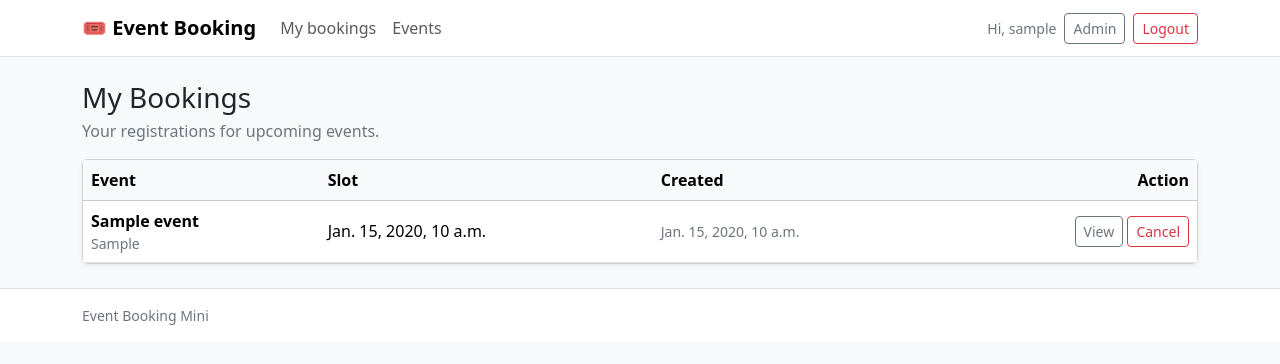
After one commit to grebennikoovaa/event-booking-mini, a Django app: page /my-bookings/ in a window 1280 px wide. The commit adds this page. Shown: the top 364 px of the page. Run offline with Django 5.2, Linux system fonts and the light colour scheme; a user stored in the database is signed in; tables that the repository leaves empty hold one stand-in row (values such as "Sample post").

Commit message:
added authpages and my booking page

```diff
--- /dev/null
+++ b/bookings/templates/bookings/my_bookings.html
@@ -0,0 +1,56 @@
+{% extends "base.html" %}
+{% block title %}My Bookings · Event Booking{% endblock %}
+
+{% block content %}
+<div class="d-flex justify-content-between align-items-center mb-3">
+  <div>
+    <h1 class="h3 mb-1">My Bookings</h1>
+    <div class="text-secondary">Your registrations for upcoming events.</div>
+  </div>
+</div>
+
+<div class="card shadow-sm">
+  <div class="table-responsive">
+    <table class="table align-middle mb-0">
+      <thead class="table-light">
+        <tr>
+          <th>Event</th>
+          <th>Slot</th>
+          <th>Created</th>
+          <th class="text-end">Action</th>
+        </tr>
+      </thead>
+
+      <tbody>
+        {% for b in bookings %}
+          <tr>
+            <td>
+              <div class="fw-semibold">{{ b.slot.event.title }}</div>
+              <div class="text-secondary small">{{ b.slot.event.location }}</div>
+            </td>
+            <td>{{ b.slot.start_datetime }}</td>
+            <td class="text-secondary small">{{ b.created_at }}</td>
+            <td class="text-end">
+              <a class="btn btn-outline-secondary btn-sm"
+                 href="{% url 'event_detail' b.slot.event.id %}">
+                View
+              </a>
+
+              <form method="post" action="{% url 'cancel_slot' b.slot.id %}" class="d-inline">
+                {% csrf_token %}
+                <button class="btn btn-outline-danger btn-sm" type="submit">Cancel</button>
+              </form>
+            </td>
+          </tr>
+        {% empty %}
+          <tr>
+            <td colspan="4" class="text-secondary">
+              No bookings yet. Go to <a href="{% url 'event_list' %}">Events</a>.
+            </td>
+          </tr>
+        {% endfor %}
+      </tbody>
+    </table>
+  </div>
+</div>
+{% endblock %}
--- a/bookings/urls.py
+++ b/bookings/urls.py
@@ -7,8 +7,7 @@ urlpatterns = [
     path("", views.home, name="home"),
     path("events/", views.event_list, name="event_list"),
     path("events/<int:event_id>/", views.event_detail, name="event_detail"),
+    path("my-bookings/", views.my_bookings, name="my_bookings"),
     path("slots/<int:slot_id>/book/", views.book_slot, name="book_slot"),
     path("slots/<int:slot_id>/cancel/", views.cancel_slot, name="cancel_slot"),
-    path("login/", auth_views.LoginView.as_view(), name="login"),
-    path("logout/", auth_views.LogoutView.as_view(), name="logout"),
 ]
--- a/bookings/views.py
+++ b/bookings/views.py
@@ -87,3 +87,14 @@ def cancel_slot(request, slot_id: int):
         messages.error(request, str(e))
 
     return redirect("event_detail", event_id=slot.event_id)
+
+@login_required
+def my_bookings(request):
+    bookings = (
+        Booking.objects
+        .filter(user=request.user)
+        .select_related("slot", "slot__event")
+        .order_by("-created_at")
+    )
+
+    return render(request, "bookings/my_bookings.html", {"bookings": bookings})
--- a/config/urls.py
+++ b/config/urls.py
@@ -3,6 +3,7 @@ from django.urls import path, include
 
 urlpatterns = [
     path("admin/", admin.site.urls),
-    path("accounts/", include("django.contrib.auth.urls")),  # login/logout
+    path("accounts/", include("django.contrib.auth.urls")),
     path("", include("bookings.urls")),
+
 ]
--- a/templates/base.html
+++ b/templates/base.html
@@ -25,6 +25,11 @@
 
       <div class="collapse navbar-collapse" id="nav">
         <ul class="navbar-nav me-auto">
+          {% if user.is_authenticated %}
+<li class="nav-item">
+  <a class="nav-link" href="{% url 'my_bookings' %}">My bookings</a>
+</li>
+{% endif %}
           <li class="nav-item">
             <a class="nav-link {% if request.path|slice:':7' == '/events/' %}active{% endif %}"
                href="{% url 'event_list' %}">
```
Also changed, not shown: templates/registration/login.html (added, +36 -0 lines).
